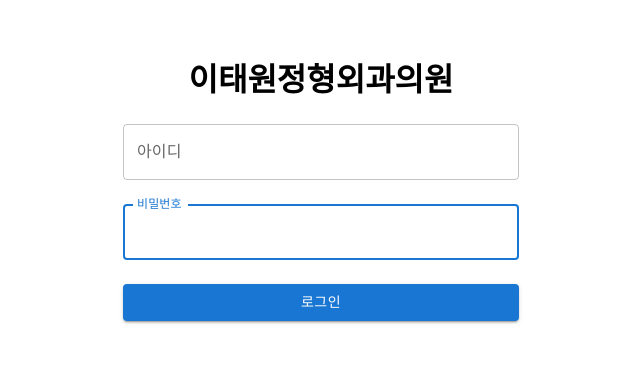
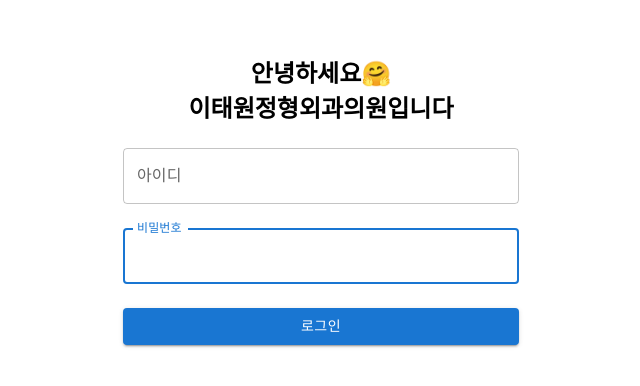
Before and after one commit to irenepark34/itwos_dashboard, a React (Create React App) app: page /login in a window 1280 px wide. Shown: the part 296-682 px from the top of the page, without its empty margins (319-959 px from the left). Built offline with nearby package versions, Linux system fonts and the light colour scheme.

Commit message:
third commit

```diff
--- a/package.json
+++ b/package.json
@@ -10,6 +10,8 @@
     "@testing-library/jest-dom": "^5.16.2",
     "@testing-library/react": "^12.1.4",
     "@testing-library/user-event": "^13.5.0",
+    "dotenv": "^16.0.0",
+    "mongoose": "^6.2.7",
     "react": "^17.0.2",
     "react-calendar": "^3.7.0",
     "react-circular-progressbar": "^2.0.4",
--- a/src/pages/login/Login.jsx
+++ b/src/pages/login/Login.jsx
@@ -10,7 +10,8 @@ export default function Login() {
     <div className='login'>
         <Container maxWidth='xs'>
           <Box mb={3}>
-           <h1 className='corpName'>이태원정형외과의원</h1>
+           <h2 className='corpName'>안녕하세요🤗</h2>
+           <h2 className='corpName'>이태원정형외과의원입니다</h2>
            </Box>
           <form onSubmit={handleSubmit(onSubmit)}>
           <Box mb={3}>
--- a/src/pages/login/login.scss
+++ b/src/pages/login/login.scss
@@ -3,7 +3,5 @@
     align-items: center;
     margin-top: 350px;
 
-    .loginBox {
 
-    }
 }
```
Also changed, not shown: 1 other file (tests, documents, lock files or other folders).
